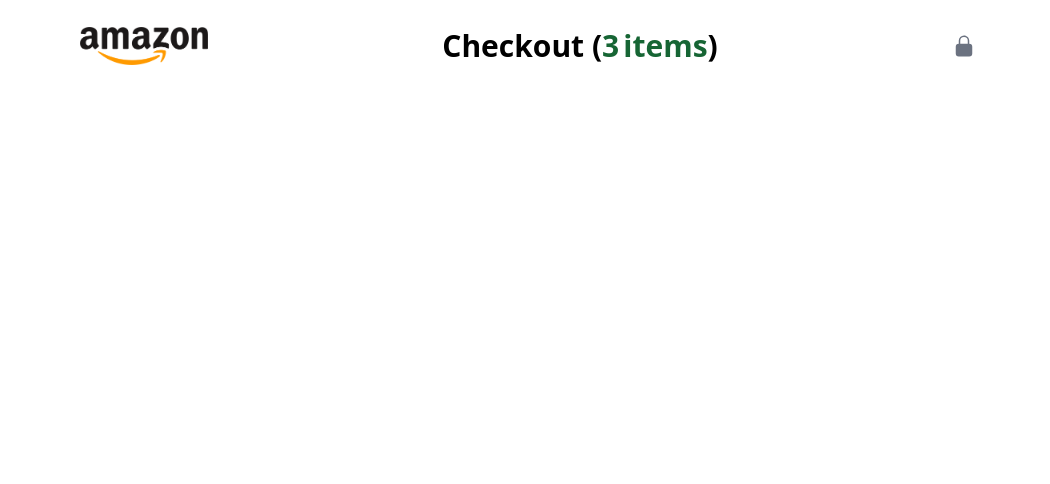
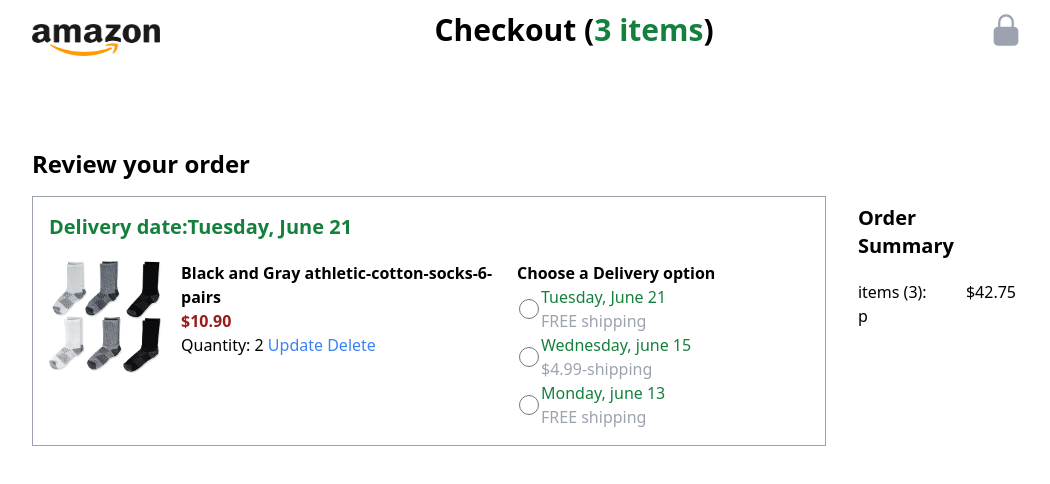
Before and after one commit to igwep/amazion-project, a website: page checkout.html in a window 1280 px wide. Shown: the whole page, without its empty margins (112-1162 px from the left). Drawn offline with Linux system fonts and the light colour scheme.

Commit message:
more on checkout

```diff
--- a/app.js
+++ b/app.js
@@ -57,7 +57,7 @@
              </span>
                </div>
                <div class="cart-btn mt-14 flex items-center justify-center hover:bg-yellow-500 bg-yellow-400 p-1 rounded-2xl cursor-pointer" data-product-id="${product.id}"><!-- buttom -->
-       +          <button class="">Add to Cart</button>
+              <button class="">Add to Cart</button>
                </div>
                  </div>
                 </div>
--- a/checkout.html
+++ b/checkout.html
@@ -3,27 +3,86 @@
 <head>
     <meta charset="UTF-8">
     <meta name="viewport" content="width=device-width, initial-scale=1.0">
-    <title>Document</title>
+    <title>Checkout</title>
     <link rel="stylesheet" href="/src/output.css">
 </head>
-<body>
-    <div class="mx-48 mt-7"><!-- main container -->
-<header class=" h-14">
-    <nav class="flex justify-between items-center">
-        <div class="md:w-32 md:h-9 w-12  items-center flex" id="Home">
-            <img src="/images/amazon-logo.png" alt="" class="w-full"><!-- logo -->
+<body class="p-4 md:p-0">
+    <div class="md:mx-36 sm:mx-5 "><!-- main container -->
+<header class="  h-14  items-center mt-3">
+    <nav class=" flex justify-between  items-center ">
+        <div class="md:w-32 md:h-8 w-12  items-center flex justify-center h-5 " id="Home">
+            <img src="/images/amazon-logo.png" alt="" class="w-full h-full hidden md:flex mt-5"><!-- logo -->
+            <img src="/images/amazon-mobile-logo.png" alt="" class="w-full h-9 md:hidden flex">
         </div>
         <div>
-            <h1 class="flex text-3xl font-bold">Checkout ( <span class="flex text-green-800 gap-1"><h3>3</h1><h3> items</h3></span> )</h1>
+            <h1 class="flex md:text-3xl sm:text-2xl font-semibold">Checkout ( <span class="text-green-700">3 items</span>) </h1>
         </div>
-        <div class="text-gray-500">
-            <svg xmlns="http://www.w3.org/2000/svg" viewBox="0 0 24 24" fill="currentColor" class="w-6 h-6">
+        <div class="text-gray-400 w-9 h-9">
+            <svg xmlns="http://www.w3.org/2000/svg" viewBox="0 0 24 24" fill="currentColor" class="w-full h-full">
                 <path fill-rule="evenodd" d="M12 1.5a5.25 5.25 0 0 0-5.25 5.25v3a3 3 0 0 0-3 3v6.75a3 3 0 0 0 3 3h10.5a3 3 0 0 0 3-3v-6.75a3 3 0 0 0-3-3v-3c0-2.9-2.35-5.25-5.25-5.25Zm3.75 8.25v-3a3.75 3.75 0 1 0-7.5 0v3h7.5Z" clip-rule="evenodd" />
               </svg>
 
         </div>
     </nav>
 </header>
+<!--   -->
+<div><h1 class="font-bold text-2xl mt-20 ">Review your order</h1></div>
+<div class="flex mt-4  gap-6 md:flex-row flex-col-reverse">
+    <div class="  md:w-[50rem] w-[30rem]  border border-gray-400 "><!-- review -->
+
+            <div class="flex justify-center md:justify-normal ">
+                <div class="   p-4"><!-- orders -->
+                        <div class="mb-5 font-bold text-xl text-green-700"><p>Delivery date:Tuesday, June 21</p></div>
+                        <div class="flex md:flex-row flex-col gap-4">
+                            <div class="flex gap-5 "><!-- card info-->
+                                <div class="w-[7rem] h-[7rem]  flex justify-center items-center  bg-contain"><!-- image container -->
+                                    <img src="/images/menu/athletic-cotton-socks-6-pairs.jpg" alt="" class="w-full h-full">
+                                  </div>
+                            <div class="w-80">
+                                <div class="font-bold"><p>Black and Gray athletic-cotton-socks-6-pairs</p></div>
+                                <div class="text-red-800 font-bold"><p>$10.90</p></div>
+                                <div><p>Quantity: 2 <span class="text-blue-500">Update Delete</span></p></div>
+                            </div>
+
+                            </div><!-- end of car info -->
+                            <div class="w-52 ">
+                                <div class="font-bold"><p>Choose a Delivery option</p></div>
+                              <div class="flex flex-col w-full">
+                               <div class="flex items-center"><input type="radio" name="" id="" class="h-5 w-6">
+                                <div class="">
+                                    <p class="text-green-700">Tuesday, June 21</p>
+                                    <p class="text-gray-400">FREE shipping</p>
+                                </div></div>
+                                <div class="flex items-center"><input type="radio" name="" id="" class="h-5 w-6">
+                                    <div class="">
+                                        <p class="text-green-700">Wednesday, june 15</p>
+                                        <p class="text-gray-400">$4.99-shipping</p>
+                                    </div></div>
+                                    <div class="flex items-center"><input type="radio" name="" id="" class="h-5 w-6">
+                                        <div class="">
+                                            <p class="text-green-700">Monday, june 13</p>
+                                            <p class="text-gray-400">FREE shipping</p>
+                                        </div></div>
+
+                              </div>
+
+
+                            </div>
+                        </div>
+                </div>
+
+            </div>
+    </div>
+    <div class="p-2 w-"><!-- summary -->
+       <div class="mb-5 font-bold text-xl"> <h1>Order Summary</h1></div>
+        <div>
+        <div class="flex justify-between"><p>items (<span>3</span>):</p><span>$42.75</span></div>
+        <div>p</div>
+
+        </div>
+    </div>
+
+</div>
 
     </div>
 
```
Also changed, not shown: src/output.css.
